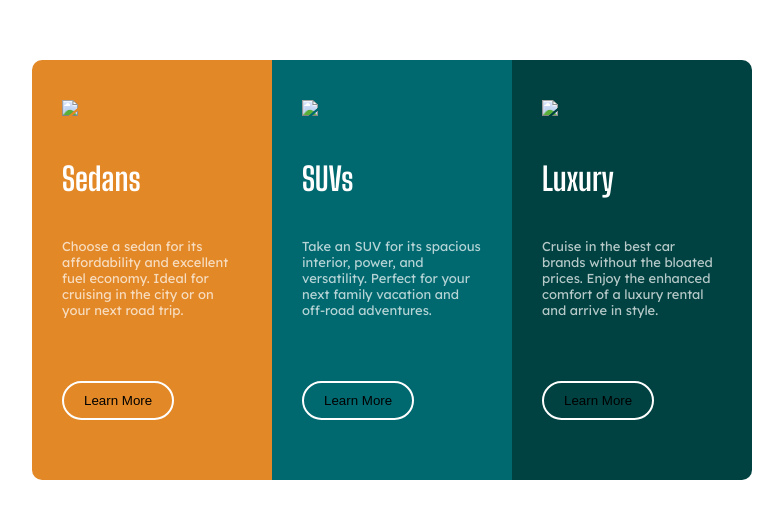
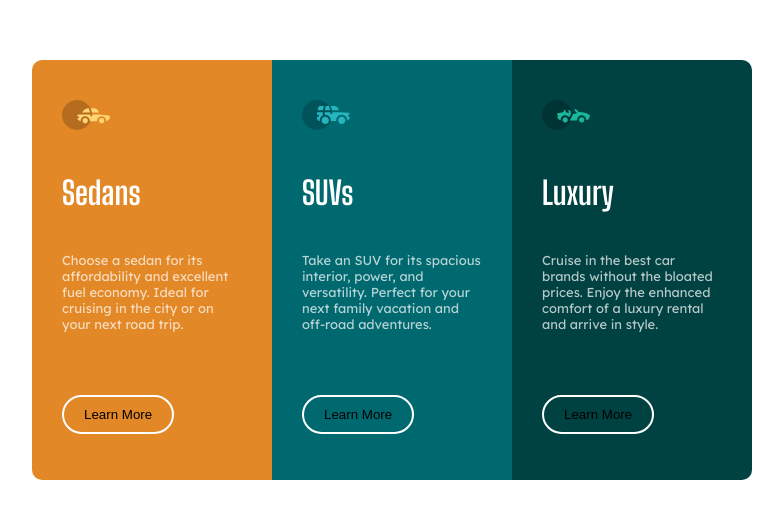
Before and after one commit to 808NV/3-column-preview-card-component, a plain HTML site: page index.html in a window 1280 px wide. Shown: the part 130-648 px from the top of the page, without its empty margins (248-1031 px from the left). Drawn offline with Linux system fonts and the light colour scheme.

Commit message:
Update index.html
fixed images links

```diff
--- a/index.html
+++ b/index.html
@@ -22,7 +22,7 @@
 
     <div class="sedan-wrapper">
 
-      <img src="/3-column-preview-card-component-main/images/icon-sedans.svg">
+      <img src="./images/icon-sedans.svg">
       <header class="title">Sedans</header>
       <p>Choose a sedan for its affordability and excellent fuel economy. Ideal for cruising in the city
         or on your next road trip.
@@ -33,7 +33,7 @@
 
     <div class="suv-wrapper">
 
-      <img src="/3-column-preview-card-component-main/images/icon-suvs.svg">
+      <img src="./images/icon-suvs.svg">
       <header class="title">SUVs</header>
       <p>Take an SUV for its spacious interior, power, and versatility. Perfect for your next family vacation
         and off-road adventures.
@@ -44,7 +44,7 @@
 
     <div class="luxury-wrapper">
 
-      <img src="/3-column-preview-card-component-main/images/icon-luxury.svg">
+      <img src="./images/icon-luxury.svg">
       <header class="title">Luxury</header>
       <p> Cruise in the best car brands without the bloated prices. Enjoy the enhanced comfort of a luxury
         rental and arrive in style.
```
